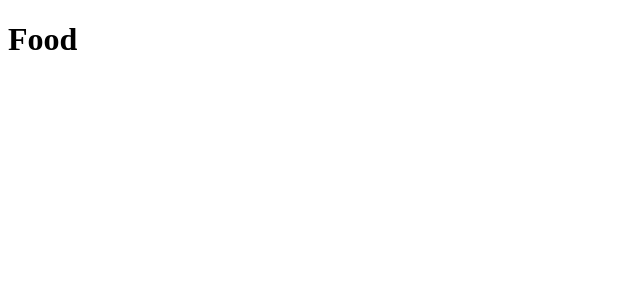
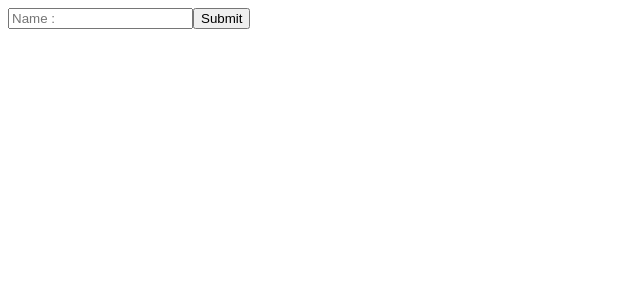
Before and after one commit to Themiddleclassmonk/React, a React (Vite) app in the folder React_part_2/: page / in a window 1280 px wide. Shown: the top 300 px of the page, without its empty margins (0-640 px from the left). Built offline with nearby package versions, Linux system fonts and the light colour scheme.

Commit message:
TWB-Text

```diff
--- a/React_part_2/src/App.jsx
+++ b/React_part_2/src/App.jsx
@@ -1,11 +1,36 @@
+// Two way binding in forms
+
 import React from 'react'
+import { useState } from 'react'
+
+
 
 const App = () => {
+
+  const [Name, setName] = useState("");
+
+  console.log(Name)
+
+  const PreventReload = (e) =>{
+    e.preventDefault();
+  }
+
+
   return (
     <>
-     <h1>Food</h1>
+      <form onSubmit={PreventReload}>
+        <input
+          onChange={(e) => {
+    setName(e.target.value)
+  }}
+          type="text"
+          placeholder="Name :"
+          value={Name}
+        />
+        <button> Submit </button>
+      </form>
     </>
-  )
+  );
 }
 
 export default App
```
